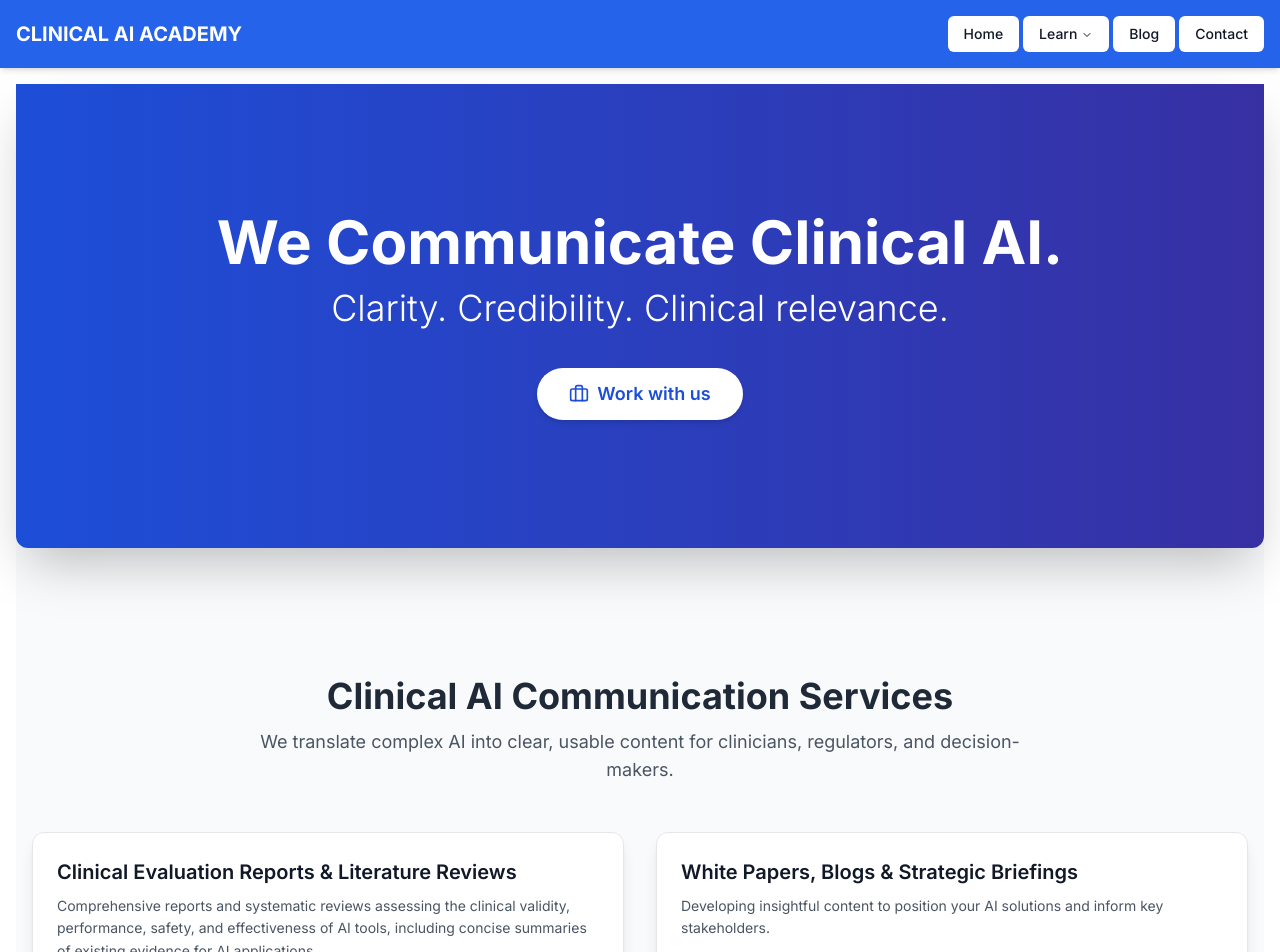
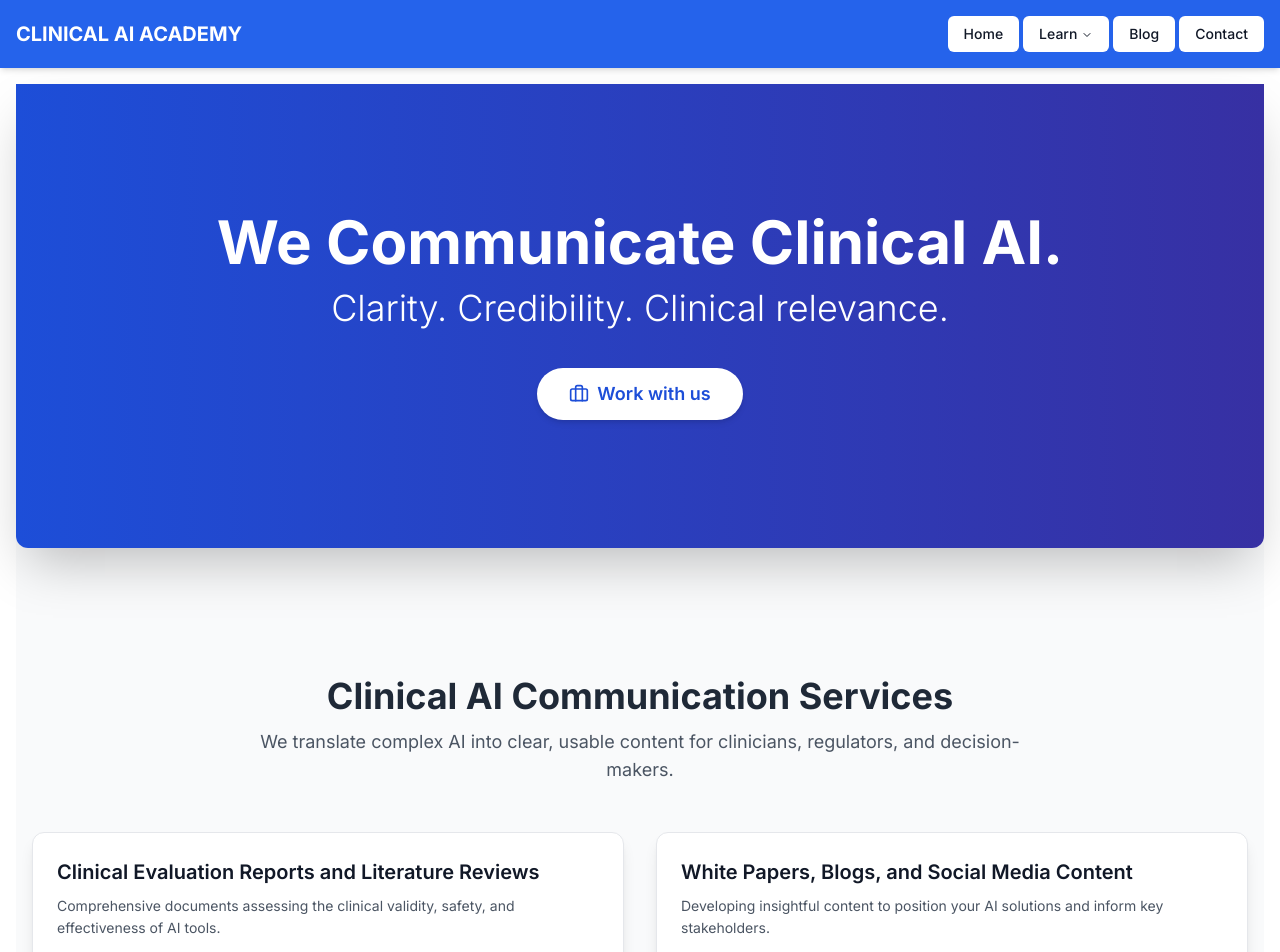
Before and after one commit to anazz-dev/ai-healthcare-learn, a Next.js app: page / in a window 1280 px wide. Shown: the top 952 px of the page. Built offline with nearby package versions, Linux system fonts and the light colour scheme.

Commit message:
edit services on home page

```diff
--- a/src/app/page.tsx
+++ b/src/app/page.tsx
@@ -31,14 +31,14 @@ export default function HomePage() {
         <div className="grid grid-cols-1 md:grid-cols-2 gap-8 items-start">
           {/* Service Item 1 (Merged) */}
           <div className="bg-white dark:bg-gray-800 p-6 rounded-xl shadow-lg border border-gray-200 dark:border-gray-700">
-            <h4 className="text-xl font-semibold text-gray-900 dark:text-gray-100 mb-2">Clinical Evaluation Reports & Literature Reviews</h4>
-            <p className="text-gray-600 dark:text-gray-400 text-sm mb-4">Comprehensive reports and systematic reviews assessing the clinical validity, performance, safety, and effectiveness of AI tools, including concise summaries of existing evidence for AI applications.</p>
+            <h4 className="text-xl font-semibold text-gray-900 dark:text-gray-100 mb-2">Clinical Evaluation Reports and Literature Reviews</h4>
+            <p className="text-gray-600 dark:text-gray-400 text-sm mb-4">Comprehensive documents assessing the clinical validity, safety, and effectiveness of AI tools.</p>
             <Link href="#contact-section" className="text-blue-600 dark:text-blue-400 hover:underline font-medium flex items-center">Discuss Your Needs <ArrowRight size={16} className="ml-1" /></Link>
           </div>
 
           {/* Service Item 2 */}
           <div className="bg-white dark:bg-gray-800 p-6 rounded-xl shadow-lg border border-gray-200 dark:border-gray-700">
-         <h4 className="text-xl font-semibold text-gray-900 dark:text-gray-100 mb-2">White Papers, Blogs & Strategic Briefings</h4>            <p className="text-gray-600 dark:text-gray-400 text-sm mb-4">Developing insightful content to position your AI solutions and inform key stakeholders.</p>
+         <h4 className="text-xl font-semibold text-gray-900 dark:text-gray-100 mb-2">White Papers, Blogs, and Social Media Content</h4>            <p className="text-gray-600 dark:text-gray-400 text-sm mb-4">Developing insightful content to position your AI solutions and inform key stakeholders.</p>
             <Link href="#contact-section" className="text-blue-600 dark:text-blue-400 hover:underline font-medium flex items-center">Discuss Your Needs <ArrowRight size={16} className="ml-1" /></Link>
           </div>
         </div>
```
